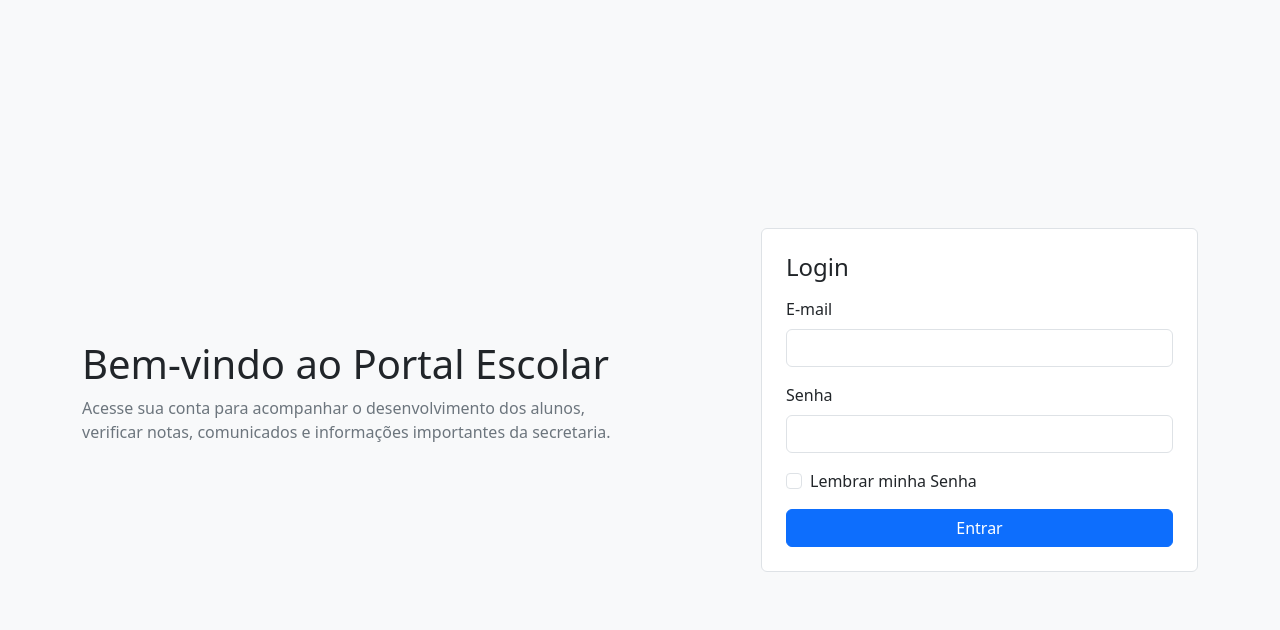
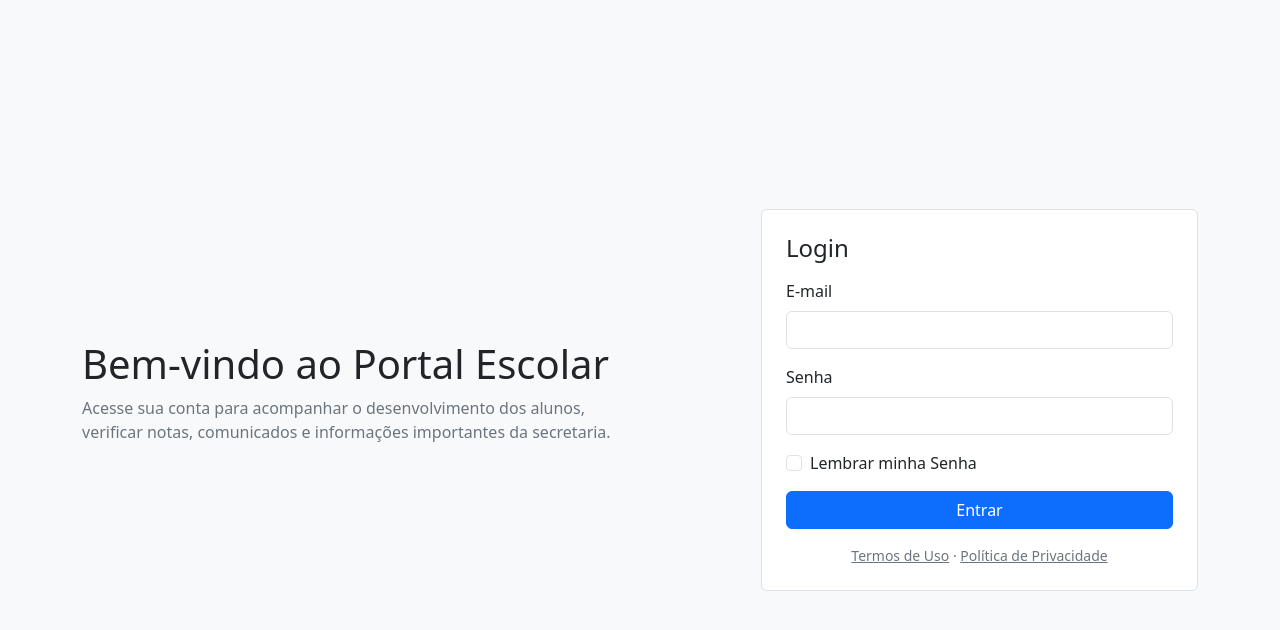
Before and after one commit to VitorTav12/PFC, a Flask app: page / in a window 1280 px wide. Shown: the top 630 px of the page. Run offline with Flask 3, Linux system fonts and the light colour scheme.

Commit message:
Links de Termos de Uso e Política de Privacidade na tela de login

```diff
--- a/app/templates/login.html
+++ b/app/templates/login.html
@@ -56,6 +56,14 @@
 
                         <button class="btn btn-primary w-100" type="submit">Entrar</button>
                     </form>
+
+                    <p class="small text-center text-secondary mt-3 mb-0">
+                        <a href="{{ url_for('lgpd.termos_de_uso') }}" class="text-secondary">Termos de Uso</a>
+                        ·
+                        <a href="{{ url_for('lgpd.politica_privacidade') }}" class="text-secondary">Política de
+                            Privacidade</a>
+                    </p>
+
                 </div>
             </div>
 
```
